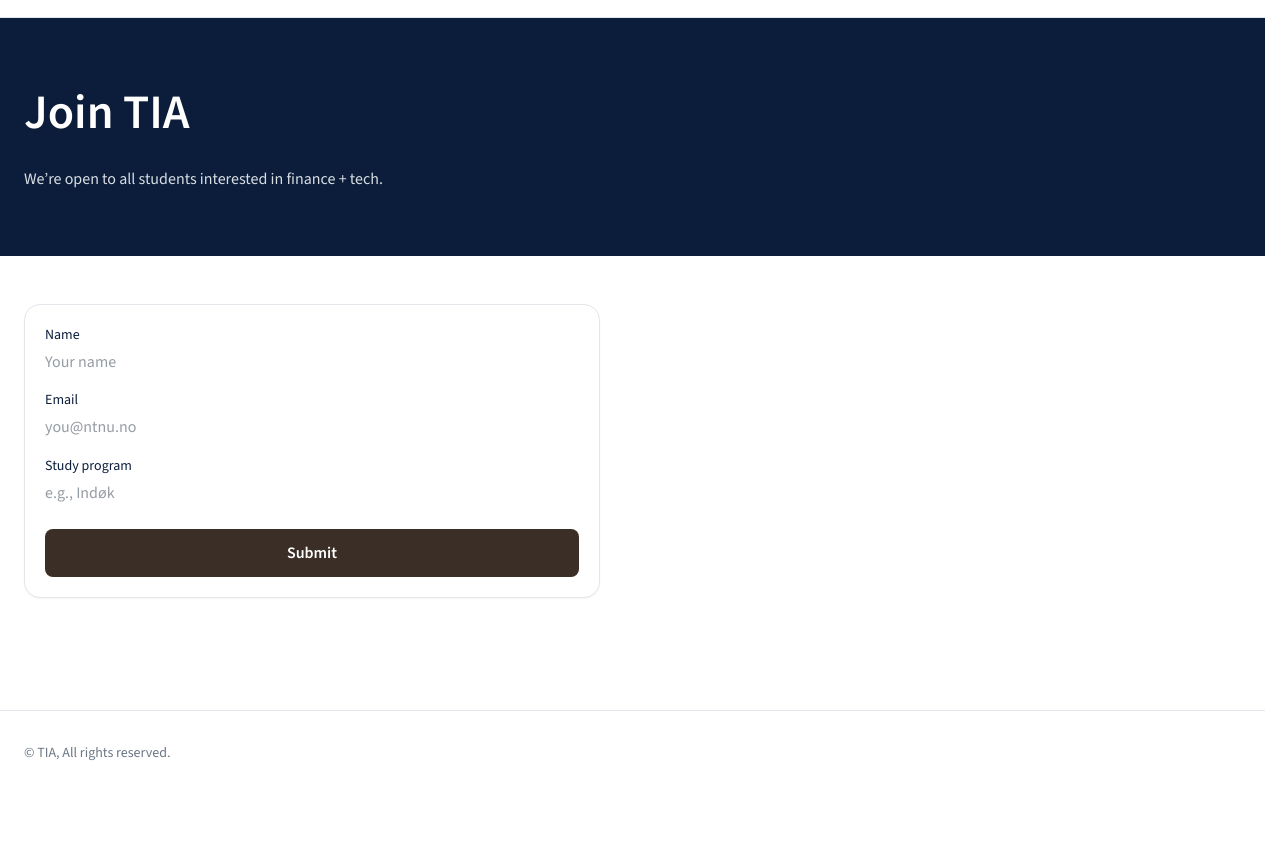
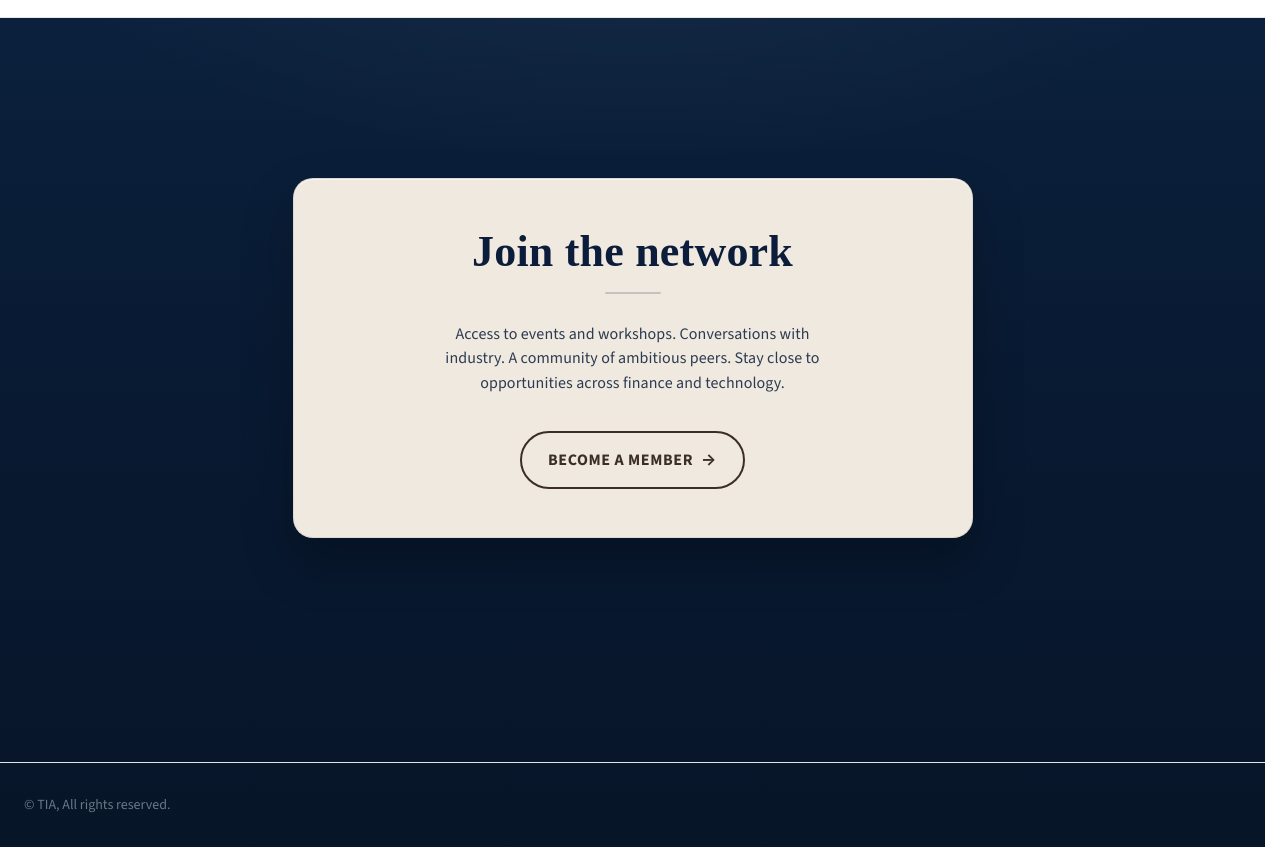
Before and after one commit to Technical-Investment-Association/tia-site, a website: page public/join.html in a window 1280 px wide. Shown: the part 69-916 px from the top of the page. Before the commit the page ends 864 px from the top, so only its background shows below. Drawn offline with nearby package versions, Linux system fonts and the light colour scheme.

Commit message:
tab-ikon

```diff
--- a/public/header.html
+++ b/public/header.html
@@ -71,7 +71,12 @@
       <a class="block py-3 text-ash-700 hover:text-[var(--brand-brown)]" href="/career.html">Career Hub</a>
       <a class="block py-3 text-ash-700 hover:text-[var(--brand-brown)]" href="/partners.html">Partners</a>
       <a class="block py-3 text-ash-700 hover:text-[var(--brand-brown)]" href="/about.html">About</a>
-      <a class="block py-3 rounded-lg bg-[var(--brand-brown)] text-white text-center hover:bg-[#4B3A30]" href="/join.html">Join</a>
+      <a href="https://docs.google.com/forms/d/e/1FAIpQLSfdjqQXcTbdAB4WqCfq2vBo5yeGOIinAqqsVrv7vU-dsSiq8A/viewform"
+   target="_blank" rel="noopener noreferrer"
+   class="block py-3 rounded-lg bg-[var(--brand-brown)] text-white text-center hover:bg-[#4B3A30]">
+  Join
+</a>
+
     </div>
   </div>
 </header>
--- a/public/join.html
+++ b/public/join.html
@@ -3,38 +3,97 @@
 <head>
   <meta charset="utf-8"/>
   <meta name="viewport" content="width=device-width, initial-scale=1"/>
-  <title>Join • TIA</title>
-  <meta name="description" content="Become a member of TIA."/>
+  <title>Join • Technical Investment Association</title>
+  <meta name="description" content="Join a selective network at the intersection of investment and technology."/>
   <link rel="stylesheet" href="/assets/app.css"/>
-  <link rel="icon" href="/assets/logo_dark.png" type="image/png"/>
+  <link rel="icon" href="/assets/logo2.png" type="image/png"/>
   <script type="module" src="/src/js/includes.js" defer></script>
+
+  <style>
+    /* 1) Deep, premium background */
+    body { background: radial-gradient(1200px 600px at 50% -10%, rgba(255,255,255,.06), transparent 55%),
+                       linear-gradient(180deg, #0C223F 0%, #081931 55%, #071528 100%); }
+
+    /* Section spacing */
+    main { min-height: 85vh; display:flex; align-items:center; justify-content:center; padding: 6rem 1.25rem; }
+
+    /* 2/3) Invitation card */
+    .card-invite{
+      --beige-soft: color-mix(in oklab, var(--beige) 92%, white);
+      background: var(--beige-soft);
+      color: var(--brand-navy);
+      max-width: 680px; width: 100%;
+      padding: 3rem 2.25rem;
+      border-radius: 20px;
+      border: 1px solid rgba(7,21,40,.08);             /* hairline */
+      box-shadow:
+        0 24px 50px rgba(0,0,0,.25),                  /* deep drop */
+        inset 0 1px 0 rgba(255,255,255,.55);          /* embossed edge */
+      text-align: center;
+    }
+
+    /* Headline in serif for gravitas (uses your system serif) */
+    .headline{
+      font-family: "Times New Roman","Georgia",serif;
+      font-weight: 600;
+      font-size: clamp(2rem, 4.8vw, 2.75rem);
+      line-height: 1.15;
+      letter-spacing: .2px;
+      margin-bottom: .9rem;
+      color: var(--brand-navy);
+    }
+
+    /* Subcopy: quieter, slightly tightened */
+    .sub{
+      color: #2c3b50;
+      max-width: 52ch;
+      margin: 0 auto 2.2rem;
+      line-height: 1.55;
+      letter-spacing: .1px;
+    }
+
+    /* 4) Pill CTA – brown outline -> brown fill, beige text; subtle lift + glow */
+    .cta{
+      display:inline-flex; align-items:center; justify-content:center; gap:.5rem;
+      padding: .9rem 1.6rem;
+      border-radius: 999px;
+      border: 2px solid var(--brand-brown);
+      color: var(--brand-brown);
+      background: transparent;
+      font-weight: 700; text-transform: uppercase; letter-spacing: .6px;
+      text-decoration:none;
+      transition: transform .18s ease, box-shadow .18s ease, background-color .18s ease, color .18s ease;
+    }
+    .cta:hover{
+      background: var(--brand-brown);
+      color: var(--beige);
+      transform: translateY(-1px);
+      box-shadow: 0 10px 24px rgba(59,46,38,.26);
+    }
+
+    /* Small “divider” line for refinement */
+    .rule{ width: 56px; height: 2px; margin: 0.75rem auto 1.75rem; background: rgba(7,21,40,.18); border-radius: 2px; }
+  </style>
 </head>
-<body class="bg-surface-1 text-ash-700 antialiased">
+<body class="antialiased">
   <div data-include="header"></div>
 
-  <section class="bg-brand-navy text-white">
-    <div class="mx-auto max-w-7xl px-6 py-12 md:py-16">
-      <h1 class="text-white-100 text-3xl md:text-4xl font-semibold">Join TIA</h1>
-      <p class="mt-3 text-white-400 max-w-2xl">We’re open to all students interested in finance + tech.</p>
-    </div>
-  </section>
-
-  <main class="mx-auto max-w-7xl px-6 py-10 md:py-12">
-    <form class="card grid gap-4 max-w-xl">
-      <div>
-        <label class="block text-sm font-medium text-brand-navy">Name</label>
-        <input type="text" class="mt-1" placeholder="Your name" />
-      </div>
-      <div>
-        <label class="block text-sm font-medium text-brand-navy">Email</label>
-        <input type="email" class="mt-1" placeholder="you@ntnu.no" />
-      </div>
-      <div>
-        <label class="block text-sm font-medium text-brand-navy">Study program</label>
-        <input type="text" class="mt-1" placeholder="e.g., Indøk" />
-      </div>
-      <button type="submit" class="btn-primary mt-2">Submit</button>
-    </form>
+  <main>
+    <article class="card-invite">
+      <h1 class="headline">Join the network</h1>
+      <div class="rule"></div>
+      <p class="sub">
+        Access to events and workshops. Conversations with industry. A community of ambitious peers.
+        Stay close to opportunities across finance and technology.
+      </p>
+      <a class="cta"
+         href="https://docs.google.com/forms/d/e/1FAIpQLSfdjqQXcTbdAB4WqCfq2vBo5yeGOIinAqqsVrv7vU-dsSiq8A/viewform?ref=join-invite"
+         target="_blank" rel="noopener noreferrer">
+        Become a member
+        <!-- optional arrow glyph -->
+        <span aria-hidden>→</span>
+      </a>
+    </article>
   </main>
 
   <div data-include="footer"></div>
```
Also changed, not shown: public/events.html (+34 -5 lines), src/js/events.js (+36 -30 lines).
